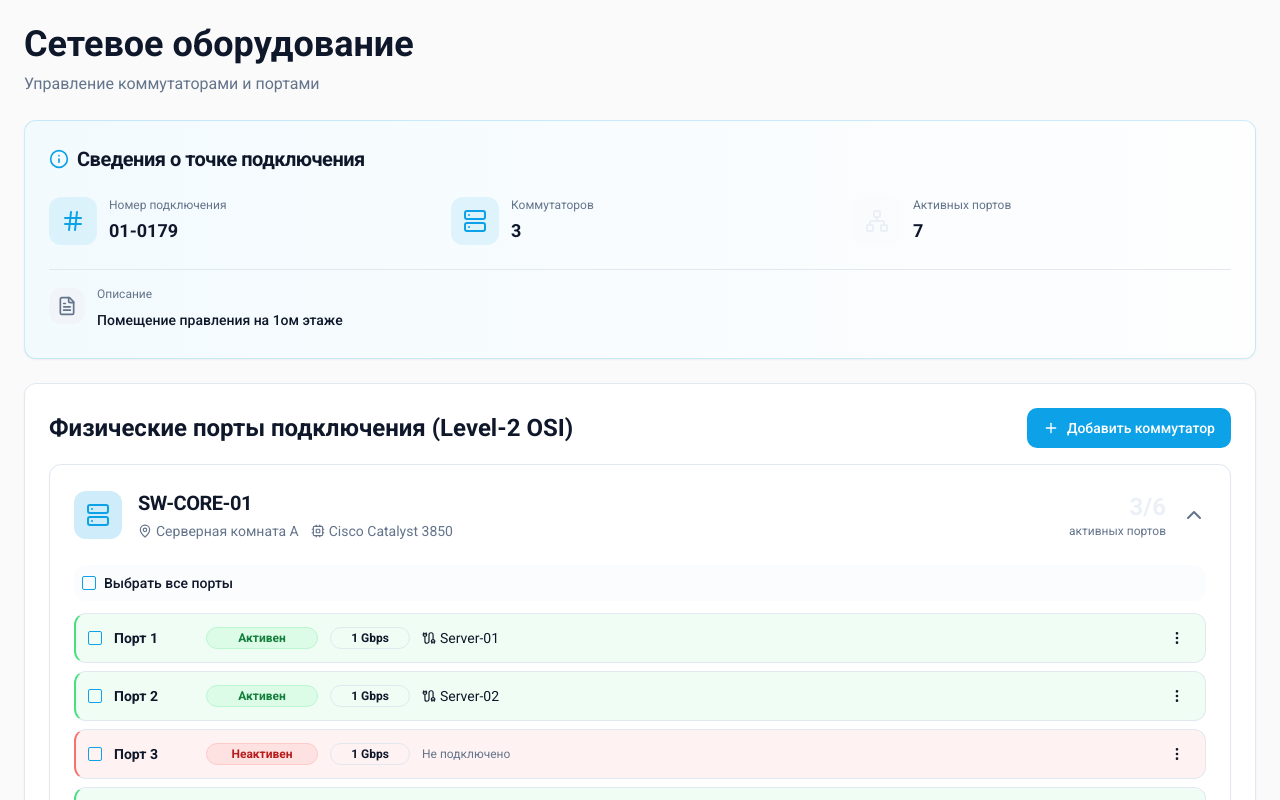
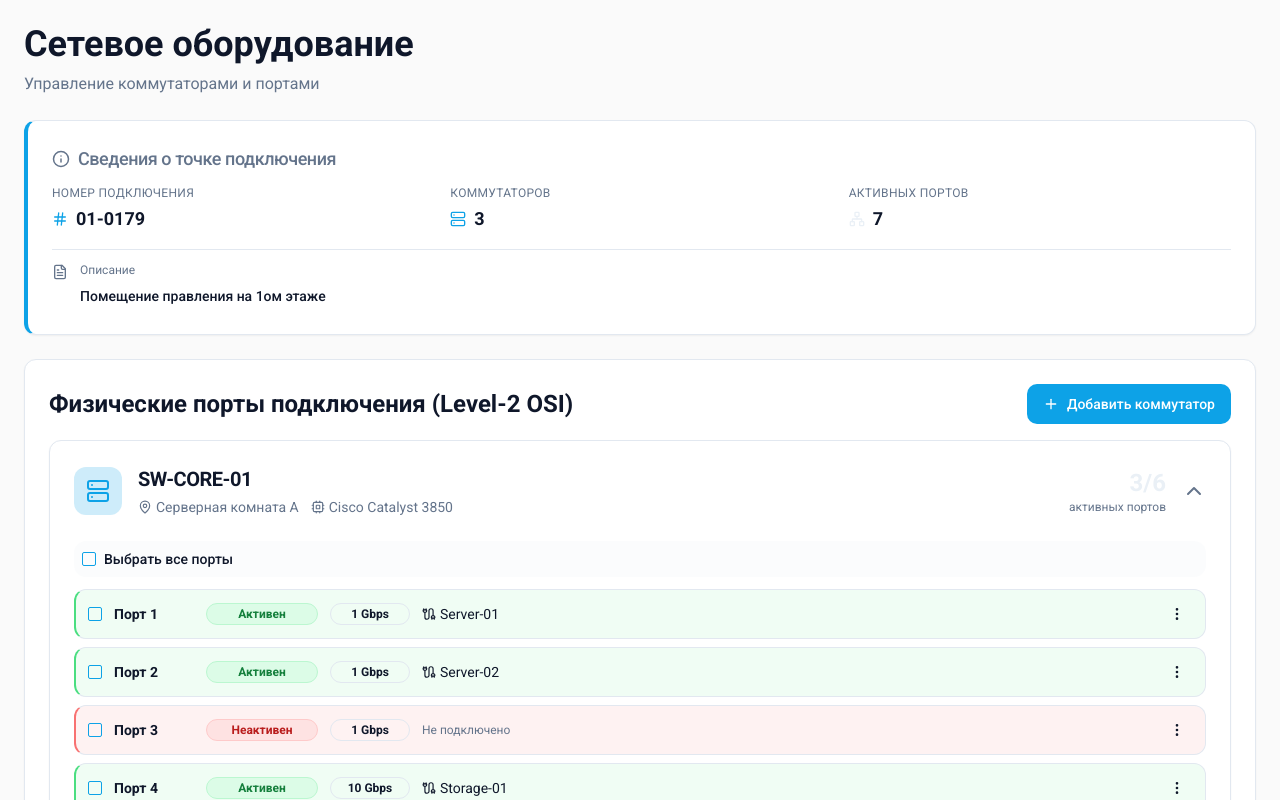
Before and after one commit to pr-poehali-dev/interface-port-display, a React (Vite) app: page / in a window 1280 px wide. Shown: the top 800 px of the page. Built offline with nearby package versions, Linux system fonts and the light colour scheme.

Commit message:
Переоформление точки подключения

```diff
--- a/src/pages/Index.tsx
+++ b/src/pages/Index.tsx
@@ -318,41 +318,35 @@ const Index = () => {
           </div>
         </div>
 
-        <Card className="bg-gradient-to-r from-primary/5 to-accent/5 border-primary/20">
-          <CardHeader>
-            <CardTitle className="text-xl flex items-center gap-2">
-              <Icon name="Info" size={20} className="text-primary" />
+        <Card className="border-l-4 border-l-primary">
+          <CardHeader className="pb-3">
+            <CardTitle className="text-lg flex items-center gap-2 text-muted-foreground font-medium">
+              <Icon name="Info" size={18} />
               Сведения о точке подключения
             </CardTitle>
           </CardHeader>
-          <CardContent>
-            <div className="grid grid-cols-1 md:grid-cols-3 gap-6 mb-6">
-              <div className="flex items-center gap-3">
-                <div className="p-3 rounded-lg bg-primary/10">
-                  <Icon name="Hash" size={24} className="text-primary" />
-                </div>
-                <div>
-                  <p className="text-xs text-muted-foreground mb-1">Номер подключения</p>
+          <CardContent className="space-y-4">
+            <div className="grid grid-cols-1 md:grid-cols-3 gap-4">
+              <div className="space-y-1">
+                <p className="text-xs text-muted-foreground uppercase tracking-wide">Номер подключения</p>
+                <div className="flex items-center gap-2">
+                  <Icon name="Hash" size={16} className="text-primary" />
                   <p className="text-lg font-bold">{connectionInfo.vlanNumber}</p>
                 </div>
               </div>
 
-              <div className="flex items-center gap-3">
-                <div className="p-3 rounded-lg bg-primary/10">
-                  <Icon name="Server" size={24} className="text-primary" />
-                </div>
-                <div>
-                  <p className="text-xs text-muted-foreground mb-1">Коммутаторов</p>
+              <div className="space-y-1">
+                <p className="text-xs text-muted-foreground uppercase tracking-wide">Коммутаторов</p>
+                <div className="flex items-center gap-2">
+                  <Icon name="Server" size={16} className="text-primary" />
                   <p className="text-lg font-bold">{mockData.length}</p>
                 </div>
               </div>
 
-              <div className="flex items-center gap-3">
-                <div className="p-3 rounded-lg bg-accent/10">
-                  <Icon name="Network" size={24} className="text-accent" />
-                </div>
-                <div>
-                  <p className="text-xs text-muted-foreground mb-1">Активных портов</p>
+              <div className="space-y-1">
+                <p className="text-xs text-muted-foreground uppercase tracking-wide">Активных портов</p>
+                <div className="flex items-center gap-2">
+                  <Icon name="Network" size={16} className="text-accent" />
                   <p className="text-lg font-bold">
                     {mockData.reduce((acc, sw) => acc + sw.ports.filter((p) => p.status === 'active').length, 0)}
                   </p>
@@ -360,11 +354,9 @@ const Index = () => {
               </div>
             </div>
 
-            <div className="pt-4 border-t border-border">
+            <div className="pt-3 border-t border-border">
               <div className="flex items-start gap-3">
-                <div className="p-2 rounded-lg bg-muted mt-0.5">
-                  <Icon name="FileText" size={20} className="text-muted-foreground" />
-                </div>
+                <Icon name="FileText" size={16} className="text-muted-foreground mt-0.5" />
                 <div className="flex-1">
                   <p className="text-xs text-muted-foreground mb-1">Описание</p>
                   {isEditingDescription ? (
```
